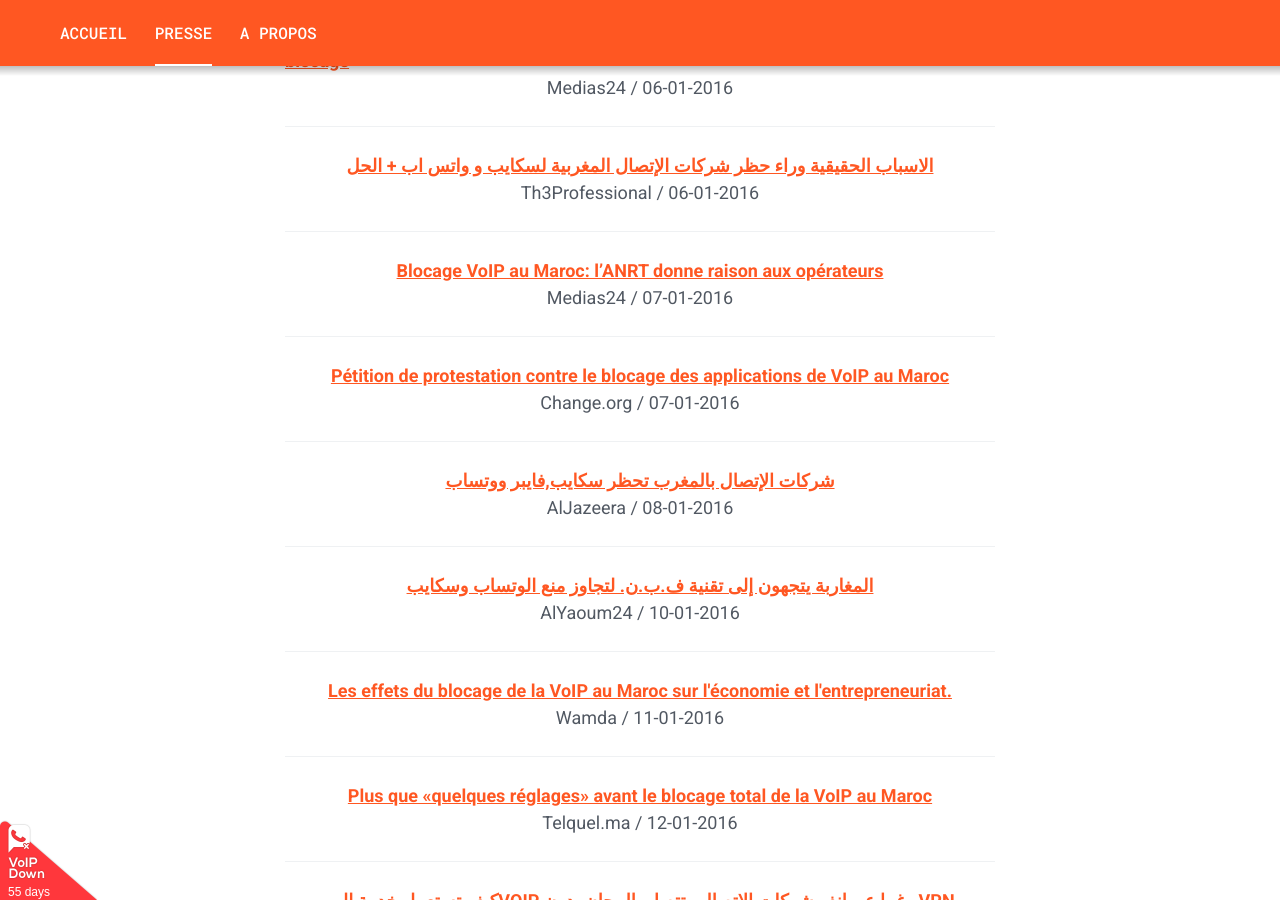
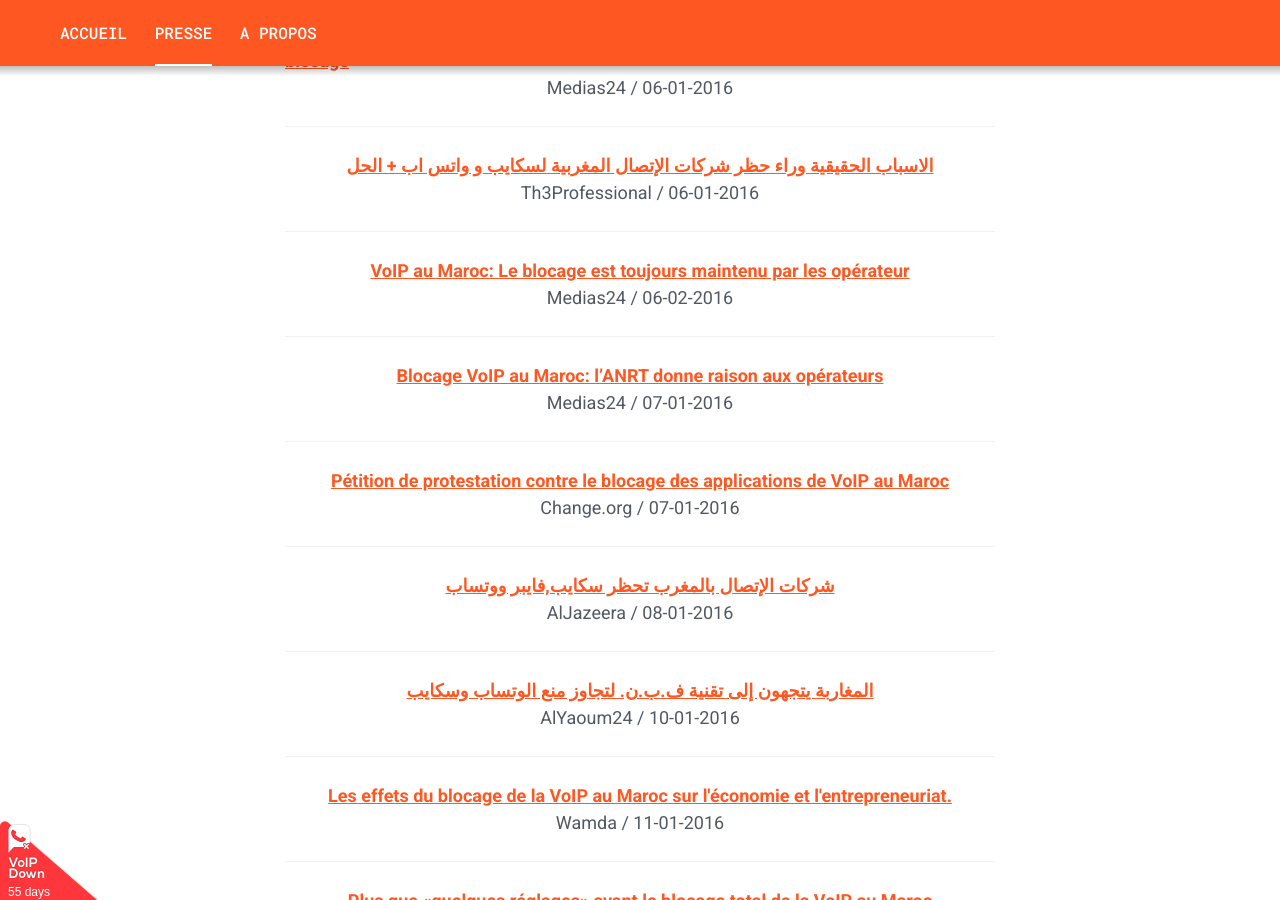
Before and after one commit to VoIPDown/voipdown.github.io, a Jekyll site: the page built from _pages/articles.html, in a window 1280 px wide and 900 px high, scrolled down 1197 px. Built offline with Jekyll 4.4.1, drawn with Linux system fonts in a browser that asks for light colours.

Commit message:
add new link.

```diff
--- a/_data/links.yml
+++ b/_data/links.yml
@@ -97,3 +97,8 @@
   url: http://www.flm.ma/news.php?id=25927
   date: 05-02-2016
   sitename: FLM.ma
+
+- title: 'VoIP au Maroc: Le blocage est toujours maintenu par les opérateur'
+  url: http://www.medias24.com/MEDIAS-IT/161545-VoIP-au-Maroc-Le-blocage-est-maintenu.html
+  date: 06-02-2016
+  sitename: Medias24
```
